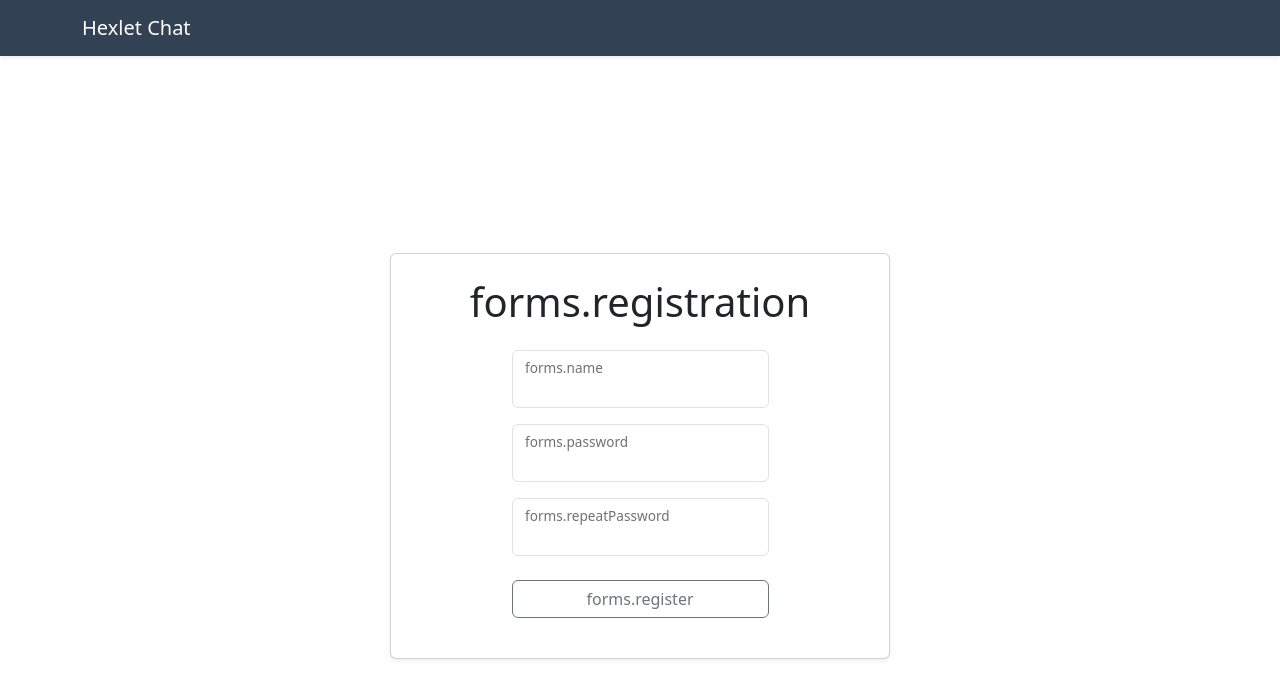
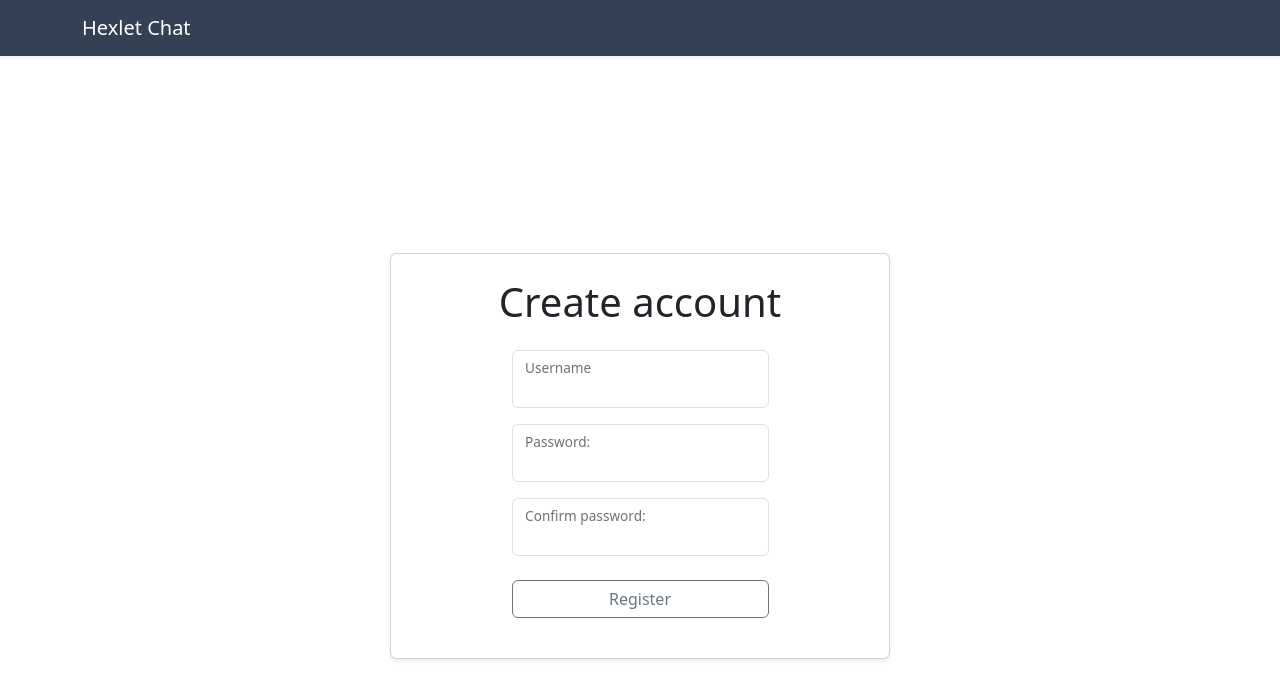
Before and after one commit to zuperRuslana/frontend-project-12, a React (Vite) app in the folder frontend/: page /signup in a window 1280 px wide. Shown: the top 698 px of the page. Built offline with nearby package versions, Linux system fonts and the light colour scheme; no server answers; what leo-profanity would draw is missing.

Commit message:
fixed translation issues for signup page

```diff
--- a/frontend/src/components/Header.jsx
+++ b/frontend/src/components/Header.jsx
@@ -2,7 +2,7 @@ import React from "react";
 import Navbar from 'react-bootstrap/Navbar';
 import Container from 'react-bootstrap/Container';
 import Button from "react-bootstrap/Button";
-import {logOut} from '../slices/authentificationSlice'
+import { logOut } from '../slices/authentificationSlice'
 import { useDispatch, useSelector } from "react-redux";
 import { useNavigate } from 'react-router-dom';
 import { useTranslation } from "react-i18next";
@@ -13,13 +13,10 @@ export const Header = () => {
     const dispatch = useDispatch()
     const navigate = useNavigate();
     const loggedUser = useSelector((state) => state.auth.user)
-console.log(loggedUser)
     const handleLogOut =()=> {
         localStorage.removeItem('token')
         localStorage.removeItem('username')
         dispatch(logOut())
-        console.log('после logOut, user в сторе:', loggedUser) // что здесь?
-
         navigate('/login')
 
     }
--- a/frontend/src/locales/en.js
+++ b/frontend/src/locales/en.js
@@ -3,11 +3,12 @@ export default {
     translation: {
        keyWithCount_one: "{{count}} message",
        keyWithCount_other: "{{count}} messages",
-       form:{
+       forms:{
         signin: 'Sign in',
+        login: 'Username',
         name: 'Username',
-        password: 'Password',
-        repeatPassword: 'Confirm password',
+        password: 'Password:',
+        repeatPassword: 'Confirm password:',
         newUser: 'Not a user?',
         register: 'Create account',
         signup: 'Register'
@@ -33,6 +34,10 @@ export default {
         sending: 'Sending...',
         sedingError: 'Sending error'
        },
+       chatsStatus: {
+        loading: 'Loading...',
+        loadingError: 'Loading error'
+       },
        errors: {
         unique: 'Should be unique',
         error: 'The password or username does not exist',
--- a/frontend/src/locales/ru.js
+++ b/frontend/src/locales/ru.js
@@ -5,14 +5,15 @@ export default {
       keyWithCount_few: "{{count}} сообщения",
       keyWithCount_many: "{{count}} сообщений",
 
-      form:{
+      forms:{
         signin: 'Войти',
+        login: 'Имя пользователя',
         name: 'Ваш ник',
         password: 'Пароль',
         repeatPassword: 'Подтвердите пароль',
         newUser: 'Нет аккаунта?',
-        register: 'Регестрация',
-        signup: 'Зарегестрироваться'
+        register: 'Регистрация',
+        signup: 'Зарегистрироваться'
 
        },
        chats: {
@@ -35,6 +36,10 @@ export default {
        messageStatus: {
         sending: 'Отправка...',
         sedingError: 'Ошибка отправки'
+       },
+       chatsStatus: {
+        loading: 'Загрузка...',
+        loadingError: 'Ошибка загрузки'
        },
        errors: {
         unique: 'Должно быть уникальным',
--- a/frontend/src/pages/ChatPage.jsx
+++ b/frontend/src/pages/ChatPage.jsx
@@ -65,8 +65,8 @@ useEffect(()=> {
   }
 }, [])
 
-if (loadingChannels || loadingMessages ) return <div>Загрузка...</div>
-if (channelsError || messagesError) return <div>Ошибка загрузки</div>
+if (loadingChannels || loadingMessages ) return <div>{t('chatsStatus.loading')}</div>
+if (channelsError || messagesError) return <div>{t('chatsStatus.loadingError')}</div>
 
 console.log('Chats render, channels:', channels)
 
--- a/frontend/src/pages/SignUpPage.jsx
+++ b/frontend/src/pages/SignUpPage.jsx
@@ -23,7 +23,7 @@ const dispatch = useDispatch();
     <div className="d-flex align-items-center justify-content-center vh-100">
     <div className="card shadow-sm" style={{ width: '100%', maxWidth: '500px' }}>
         <div className="card-body p-4">
-          <h1 className="text-center mb-4">{t('forms.registration')}</h1>
+          <h1 className="text-center mb-4">{t('forms.register')}</h1>
   <Formik
     initialValues={{ username: "", password: "" , password2: ""}}
     validationSchema={SignUpSchema}
@@ -63,7 +63,7 @@ const dispatch = useDispatch();
           type="text"
           id="username"
           className={`form-control ${(meta.touched && meta.error) || registerFailed ? 'is-invalid': ''}` }/>
-         <label htmlFor="username">{t('forms.name')}</label>
+         <label htmlFor="username">{t('forms.login')}</label>
             <ErrorMessage name='username' component='div' className="invalid-feedback" />
         </>
             )}
@@ -103,7 +103,7 @@ const dispatch = useDispatch();
         </div>
         {registerFailed ? <div className="text-danger mb-3">{t('errors.user_exists')}</div> : ''}
 
-        <button className="btn btn-outline-secondary w-100 mb-3" type="submit">{t('forms.register')}</button>
+        <button className="btn btn-outline-secondary w-100 mb-3" type="submit">{t('forms.signup')}</button>
       </Form>
       </div>
       </div>
```
